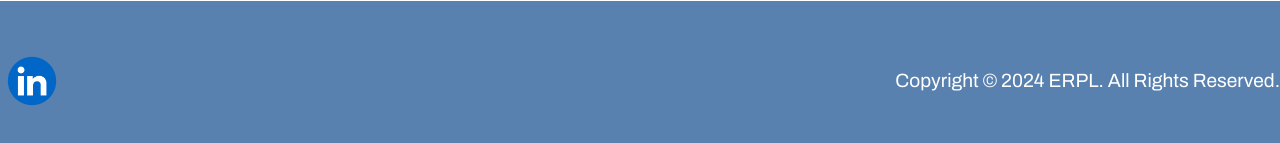
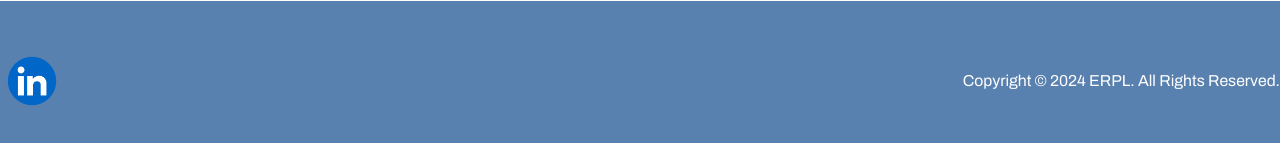
Before and after one commit to shantanuambadkar/eccel-web-app, a React (Create React App) app: page / in a window 1280 px wide. Shown: the part 2450-2593 px from the top of the page. Built offline with nearby package versions, Linux system fonts and the light colour scheme.

Commit message:
Copyright Fonst CSS changes

```diff
--- a/src/Footer.css
+++ b/src/Footer.css
@@ -1,5 +1,8 @@
 .footer-font {
   font-size: 1.2rem;
+}
+.copyright-font {
+  font-size: 0.99rem;
 }
 
 .footer-alignment {
--- a/src/Footer.js
+++ b/src/Footer.js
@@ -13,7 +13,7 @@ function Footer() {
             src={linkedInLogo}
             alt="LinkedIn"
           />
-          <p className='footer-font'>Copyright © 2024 ERPL. All Rights Reserved.</p>
+          <p className='copyright-font'>Copyright © 2024 ERPL. All Rights Reserved.</p>
         </div>
       </div>
     </div>
```
